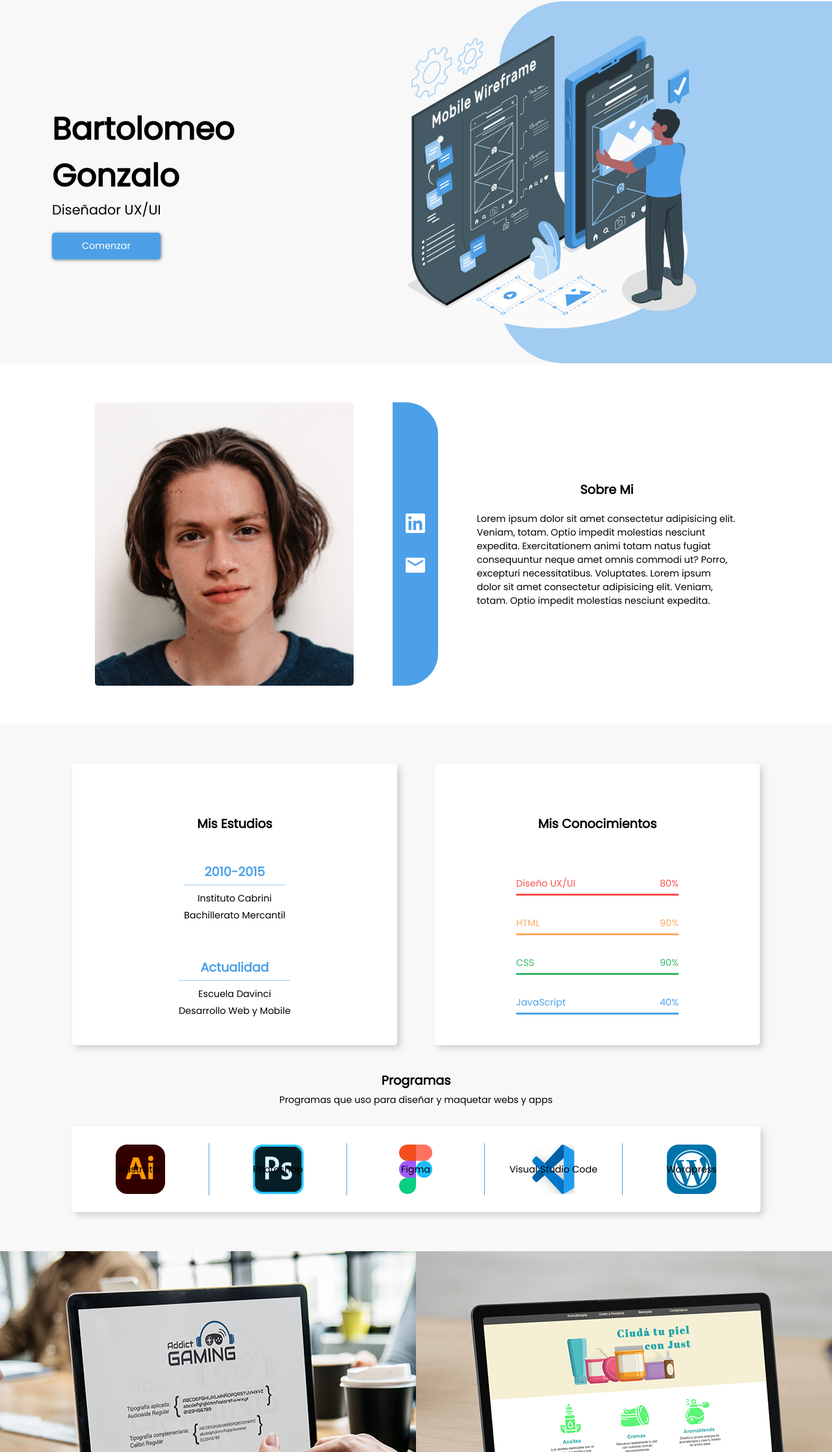
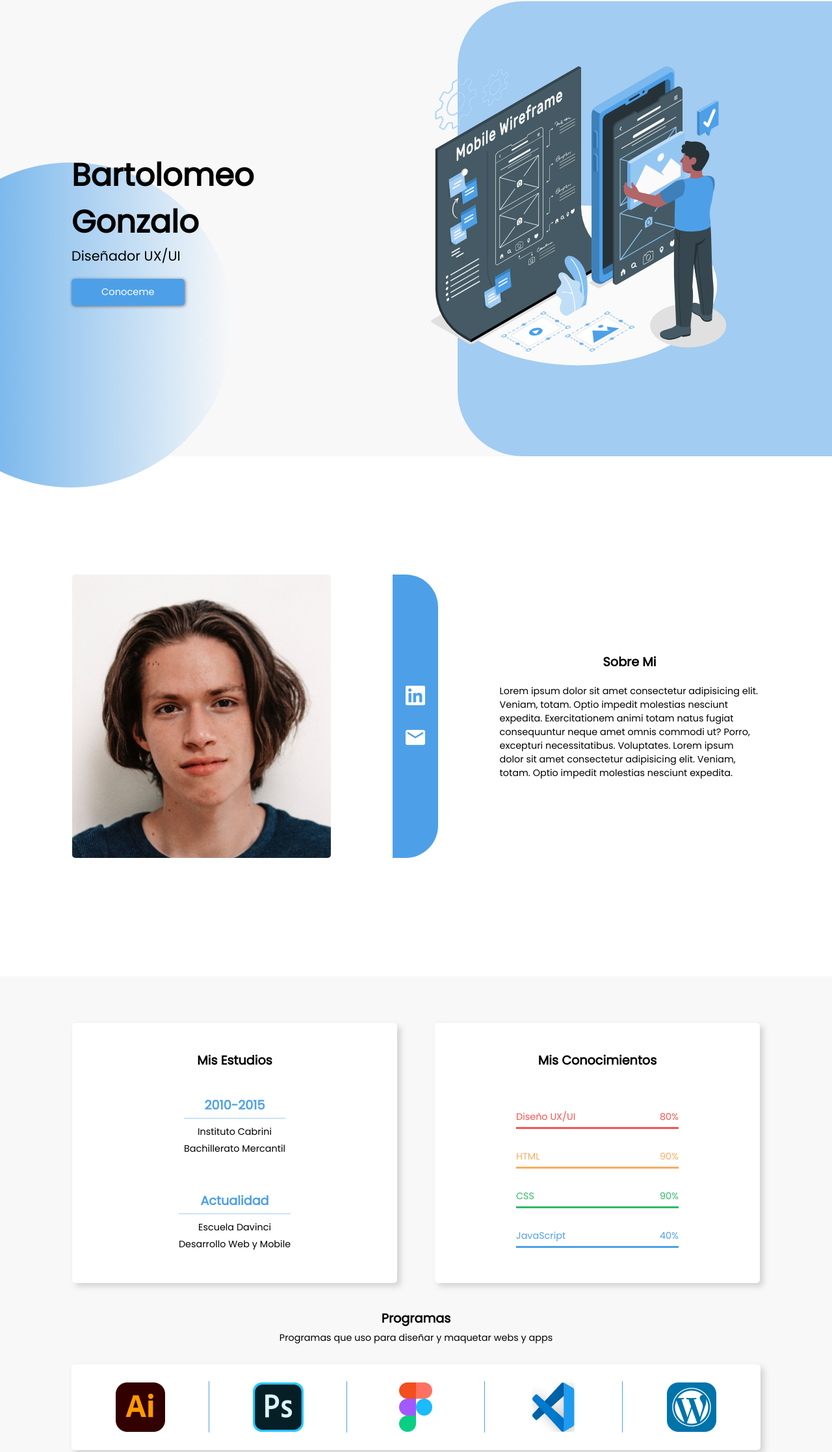
Before and after one commit to BartolomeoGonzalo/Portafolio, a plain HTML site: page index.html in a window 1280 px wide. Shown: the part 98-2332 px from the top of the page at 65% size. Drawn offline with Linux system fonts and the light colour scheme.

Commit message:
Animaciones en Hero, Cambios en General

```diff
--- a/css/estilos-generales.css
+++ b/css/estilos-generales.css
@@ -33,13 +33,16 @@ header a {
 }
 
 button {
-    font-family: 'Poppins', sans-serif;
     background-color: #4DA0E8;
     padding: 10px 46px;
-    font-size: 0.9em;
     border: 0;
     border-radius: 5px;
     box-shadow: 1px 1px 5px rgba(0, 0, 0, 0.5);
+}
+
+button a {
+    font-family: 'Poppins', sans-serif;
+    font-size: 1.1em;
     color: white;
 }
 
--- a/css/estilos-pc.css
+++ b/css/estilos-pc.css
@@ -16,10 +16,13 @@
     align-items: center;
     position: fixed;
     background-color: #F8F8F8;
+    z-index: 10;
 }
 
 #barra a {
     padding: 30px;
+    font-size: 1.1em;
+
 }
 
 #barra a:hover {
@@ -29,27 +32,72 @@
 /* HERO */
 
 #hero {
+    height: calc(100vh - 100px);
+    background-color: #F8F8F8;
+    display: flex;
+    align-items: center;
+    justify-content: center;
+}
+
+#container-hero {
+    width: 1060px;
     display: flex;
     align-items: center;
     justify-content: space-between;
-    background-color: #F8F8F8;
+    margin: 0 80px;
+}
+
+#container-hero::before {
+    position: absolute;
+    content: '';
+    height: 500px;
+    width: 500px;
+    border-radius: 50%;
+    left: -12%;
+    top: 45%;
+    background: linear-gradient(90deg, rgba(77,160,232,1) 0%, rgba(249,249,249,1) 100%);
+    animation: animateCircle 4s linear infinite;
+}
+
+@keyframes animateCircle {
+    50% {
+        left: -10%;
+        top: 42%;
+    }
+}
+
+#container-hero::after {
+    position: absolute;
+    content: '';
+    height: calc(100vh - 100px);
+    width: 45vw;
+    border-radius: 100px 0 0 100px;
+    right: 0;
+    background-color: #A2CCF1;
 }
 
 #yo {
-    margin-left: 80px;
-    padding-right: 200px;
+    z-index: 5;
+}
+
+#img-illustracion img{
+    position: relative;
+    height: 45vh;
+    top: -100px;
+    right: 50px;
+    animation: animateIllustration 4s linear infinite;
+    margin-top: 150px;
+}
+
+@keyframes animateIllustration {
+    50% {
+        right: 30px;
+        top: -90px;
+    }
 }
 
 #img-illustracion {
-    width: 40vw;
-    background-color: #A2CCF1;
-    border-radius: 100px 0 0 100px;
-}
-
-#img-illustracion img{
-    max-height: 550px;
-    margin-left: -30%;
-    padding: 40px 80px 40px 0
+    z-index: 5;
 }
 
 header button {
@@ -67,6 +115,7 @@ header button:hover {
 }
 
 #sobre-mi {
+    height: 100vh;
     display: flex;
     align-items: center;
     justify-content: center;
@@ -84,7 +133,7 @@ header button:hover {
     min-width: 70px;
     height: 436px;
     background-color: #4DA0E8;
-    margin: 0 60px;
+    margin: 0 95px;
     border-radius: 0 50px 50px 0;
     background-image: url(../Iconos/linkedin.png), url(../Iconos/mail-ancho.png);
     background-repeat: no-repeat, no-repeat;
@@ -94,7 +143,7 @@ header button:hover {
 #texto-sobremi {
     display: flex;
     flex-direction: column;
-    width: 400px;
+    max-width: 400px;
     margin-right: 80px;
     align-items: center;
 }
@@ -106,11 +155,14 @@ header button:hover {
 /* ESTUDIOS */
 
 #estudios {
+    display: flex;
+    flex-direction: column;
+    justify-content: center;
+    height: 100vh;
     background-color: #F8F8F8;
-    padding: 60px 0;
 }
 
-#estudios h3 {
+#estudios .m-h3 {
     margin-top: 40px;
     margin-bottom: 5px;
 }
@@ -126,7 +178,7 @@ header button:hover {
 }
 
 #container-general h3 {
-    margin-bottom: 45px;
+    margin-bottom: 40px;
 }
 
 #container-estudios {
@@ -135,7 +187,7 @@ header button:hover {
     justify-content: center;
     align-items: center;
     width: 500px;
-    height: 433px;
+    height: 400px;
     background-color: white;
     padding: 30px 0;
     margin-right: 58px;
@@ -165,7 +217,7 @@ header button:hover {
     justify-content: center;
     align-items: center;
     width: 500px;
-    height: 433px;
+    height: 400px;
     background-color: white;
     padding: 30px 0;
     margin-right: 80px;
@@ -237,13 +289,8 @@ header button:hover {
 /* PROYECTOS */
 
 #proyectos {
-    text-align: center;
+    height: 100vh;
     background-color: #F8F8F8;
-}
-
-#proyectos h3 {
-    padding-top: 60px;
-    padding-bottom: 30px;
 }
 
 #imagenes div{
@@ -252,7 +299,7 @@ header button:hover {
 
 #imagenes div span {
     width: 50%;
-    height: 420px;
+    height: 50vh;
 }
 
 #imagenes div:first-child span:first-child {
@@ -279,25 +326,51 @@ header button:hover {
     background-position: left 30%;
 }
 
+@media (min-width: 1050px) {
+    #img-illustracion img{
+        height: 50vh;
+    }
+}
+
+@media (min-width: 1120px) {
+    #img-illustracion img{
+        height: 55vh;
+    }
+}
+
 @media (min-width: 1220px) {
     #programas {
         margin: auto;
         margin-top: 30px;
     }
+
+    #img-illustracion img{
+        height: 60vh;
+    }
 }
 
-@media (min-width: 1330px) {
-    #yo {
-        margin-left: 190px;
-        padding-right: 200px;
+@media (min-width: 1850px) {
+    #imagenes div:first-child span:first-child {
+        background: url(../Mockups/logo-xl.png);
+        background-repeat: no-repeat;
+        background-position: center 30%;
     }
 
-    #img-illustracion img{
-        max-height: 700px;
-        padding: 40px 190px 40px 0
+    #imagenes div:first-child span:last-child {
+        background-image: url(../Mockups/web-just-xl.png);
+        background-repeat: no-repeat;
+        background-position: top center;
     }
 
-    #redes {
-        margin: 0 95px;
+    #imagenes div:last-child span:first-child {
+        background-image: url(../Mockups/web-francia-xl.png);
+        background-repeat: no-repeat;
+        background-position: top right;
+    }
+
+    #imagenes div:last-child span:last-child {
+        background: url(../Mockups/app-addict-xl.png);
+        background-repeat: no-repeat, no-repeat;
+        background-position: left 30%;
     }
 }
--- a/index.html
+++ b/index.html
@@ -35,13 +35,15 @@
         </nav>
 
         <section id="hero">
+            <div id="container-hero">
                 <div id="yo">
                     <h1>Bartolomeo <br> Gonzalo</h1>
                     <h2>Diseñador UX/UI</h2>
-                <button>Comenzar</button>
+                    <button><a href="#sobre-mi">Conoceme</a></button>
                 </div>
                 <div id="img-illustracion">
                     <img src="Imagenes/illustracion-hero.svg" alt="Illustracion">
+                </div>
             </div>
         </section>
     </header>
@@ -60,6 +62,7 @@
         </section>
 
         <section id="estudios">
+            <div>
                 <div id="container-general">
                     <div id="container-estudios">
                         <h3>Mis Estudios</h3>
@@ -96,16 +99,17 @@
                     </div>
                 </div>
 
-            <h3>Programas</h3>
+                <h3 class="m-h3">Programas</h3>
                 <p>Programas que uso para diseñar y maquetar webs y apps</p>
 
                 <ul id="programas">
-                <li class="line">Illustrator</li>
-                <li class="line">Photoshop</li>
-                <li class="line">Figma</li>
-                <li class="line">Visual Studio Code</li>
-                <li>Wordpress</li>
+                    <li class="line"></li>
+                    <li class="line"></li>
+                    <li class="line"></li>
+                    <li class="line"></li>
+                    <li></li>
                 </ul>
+            </div>
         </section>
 
         <section id="proyectos">
```
Also changed, not shown: Mockups/app-addict-xl.png (added), Mockups/logo-xl.png (added), Mockups/web-francia-xl.png (added), Mockups/web-just-xl.png (added). Lines whose indentation alone changed are shown as unchanged.
